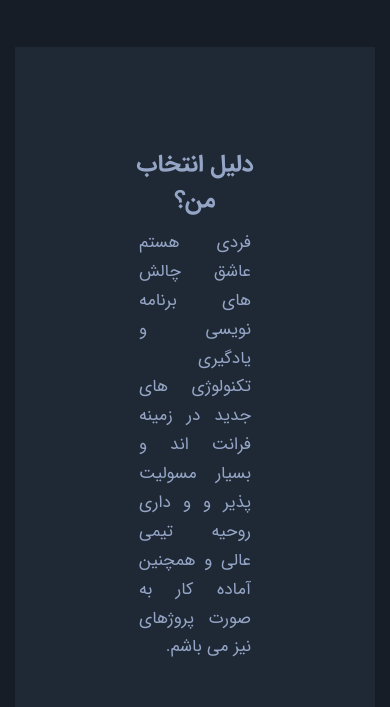
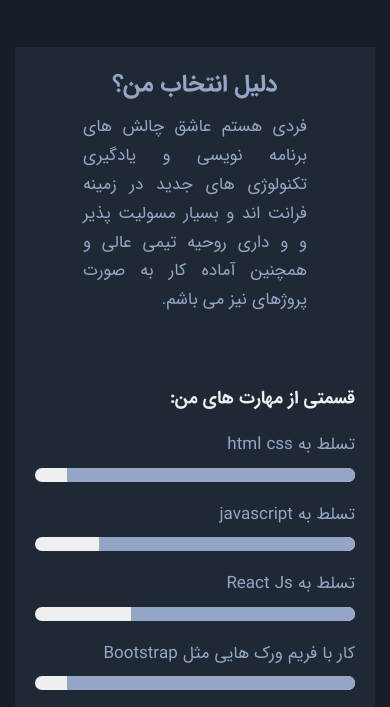
Before and after one commit to shivahh/personal-page, a plain HTML site: page index.html in a window 390 px wide. Shown: the part 651-1358 px from the top of the page. Drawn offline with Linux system fonts and the light colour scheme.

Commit message:
fix bug in about me section and skills

```diff
--- a/styles/responsive.css
+++ b/styles/responsive.css
@@ -190,11 +190,6 @@
     .home__name{
         font-size: 2rem;
     }
-    .home{
-        /* padding-top: 10rem; */
-        /* min-height: 45rem; */
-        /* text-align: center; */
-    }
 
     .home__link:first-child{
         margin-right: 1rem;
@@ -202,6 +197,9 @@
     }
     .home__content{
         margin: 0 auto;
+    }
+    .progress__wrapper{
+        width: 100%;
     }
     .about__links--wrapper{
         gap: 1rem;
@@ -213,7 +211,7 @@
         flex-wrap: wrap;
     }
     .about__content{
-        padding: 10rem;
+        padding: 2rem;
     }
     .package-options{
         margin-right: 8rem;
--- a/styles/style.css
+++ b/styles/style.css
@@ -301,7 +301,10 @@ body{
 .about-list__item:last-child{
     margin-bottom: 0;
 }
-
+.progress__wrapper{
+    width: 80%;
+    margin: 0 auto;
+}
 .about__links--wrapper{
     display: flex;
     align-items: center;
@@ -568,6 +571,10 @@ body{
     background-color: var(--section-bg-color);
 }
 
+.package{
+    margin-bottom: 2rem;
+}
+
 .package__head{
     color: #fff;
     display: flex;
```
